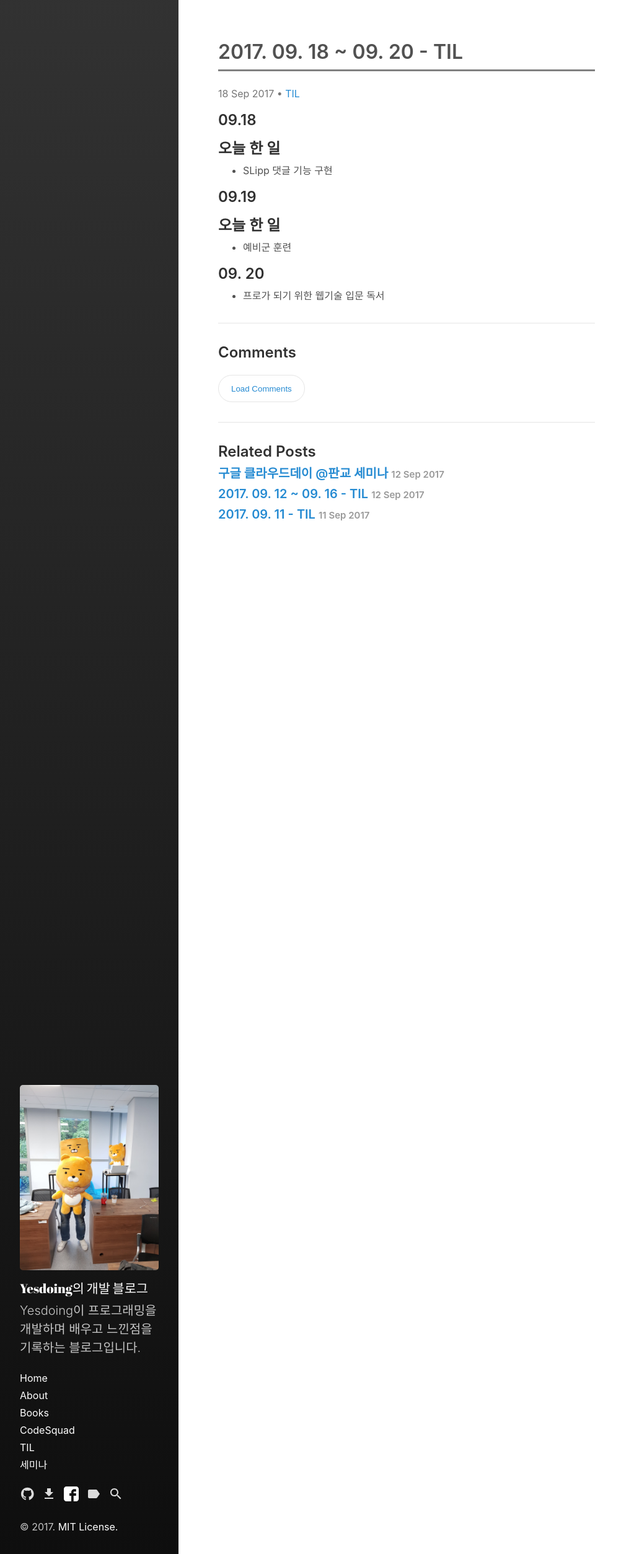
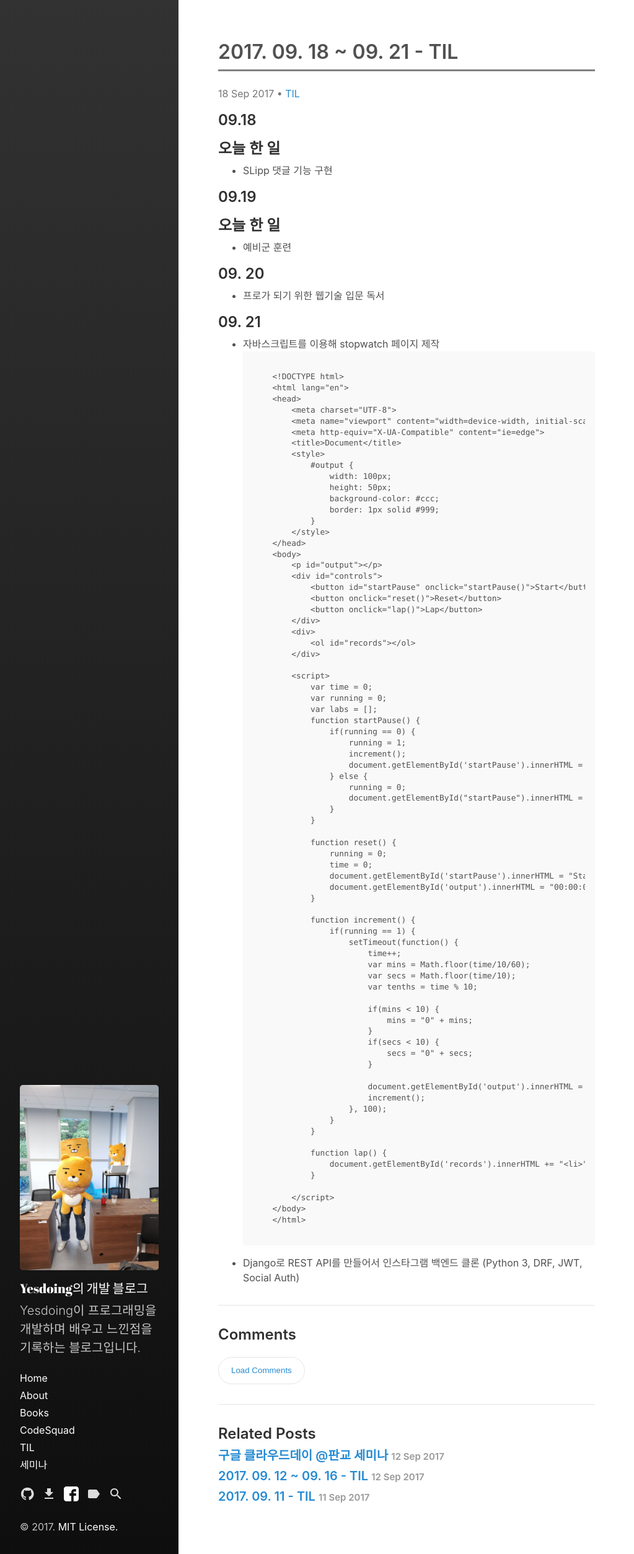
Before and after one commit to Yesdoing/Yesdoing.github.io, a Jekyll site: the page built from _posts/TIL/2017-09-18-20-TIL.md, in a window 1280 px wide. Shown: the whole page at 62% size, without its empty margins (0-1023 px from the left). Built offline with Jekyll 4.4.1, drawn with Linux system fonts in a browser that asks for light colours.

Commit message:
17. 09. 21 - TIL- stopwatch 프로그램 구현

````diff
--- a/_posts/TIL/2017-09-18-20-TIL.md
+++ b/_posts/TIL/2017-09-18-20-TIL.md
@@ -1,6 +1,6 @@
 ---
 layout: post
-title: "2017. 09. 18 ~ 09. 20 - TIL"
+title: "2017. 09. 18 ~ 09. 21 - TIL"
 categories:
   - TIL
 ---
@@ -17,3 +17,87 @@ categories:
 
 ## 09. 20
 * 프로가 되기 위한 웹기술 입문 독서
+
+## 09. 21
+* 자바스크립트를 이용해 stopwatch 페이지 제작
+  ```
+    <!DOCTYPE html>
+    <html lang="en">
+    <head>
+        <meta charset="UTF-8">
+        <meta name="viewport" content="width=device-width, initial-scale=1.0">
+        <meta http-equiv="X-UA-Compatible" content="ie=edge">
+        <title>Document</title>
+        <style>
+            #output {
+                width: 100px;
+                height: 50px;
+                background-color: #ccc;
+                border: 1px solid #999;
+            }
+        </style>
+    </head>
+    <body>
+        <p id="output"></p>
+        <div id="controls">
+            <button id="startPause" onclick="startPause()">Start</button>
+            <button onclick="reset()">Reset</button>
+            <button onclick="lap()">Lap</button>
+        </div>
+        <div>
+            <ol id="records"></ol>
+        </div>
+
+        <script>
+            var time = 0;
+            var running = 0;
+            var labs = [];
+            function startPause() {
+                if(running == 0) {
+                    running = 1;
+                    increment();
+                    document.getElementById('startPause').innerHTML = "Pause";
+                } else {
+                    running = 0;
+                    document.getElementById("startPause").innerHTML = "Resume";
+                }
+            }
+
+            function reset() {
+                running = 0;
+                time = 0;
+                document.getElementById('startPause').innerHTML = "Start";
+                document.getElementById('output').innerHTML = "00:00:00";
+            }
+
+            function increment() {
+                if(running == 1) {
+                    setTimeout(function() {
+                        time++;
+                        var mins = Math.floor(time/10/60);
+                        var secs = Math.floor(time/10);
+                        var tenths = time % 10;
+
+                        if(mins < 10) {
+                            mins = "0" + mins;
+                        }
+                        if(secs < 10) {
+                            secs = "0" + secs;
+                        }
+
+                        document.getElementById('output').innerHTML = mins + ":" + secs + ":" + "0" + tenths;
+                        increment();
+                    }, 100);
+                }
+            }
+
+            function lap() {
+                document.getElementById('records').innerHTML += "<li>"+ document.getElementById('output').innerHTML +"</li>";
+            }
+
+        </script>
+    </body>
+    </html>
+  ```
+
+* Django로 REST API를 만들어서 인스타그램 백엔드 클론 (Python 3, DRF, JWT, Social Auth)
````
